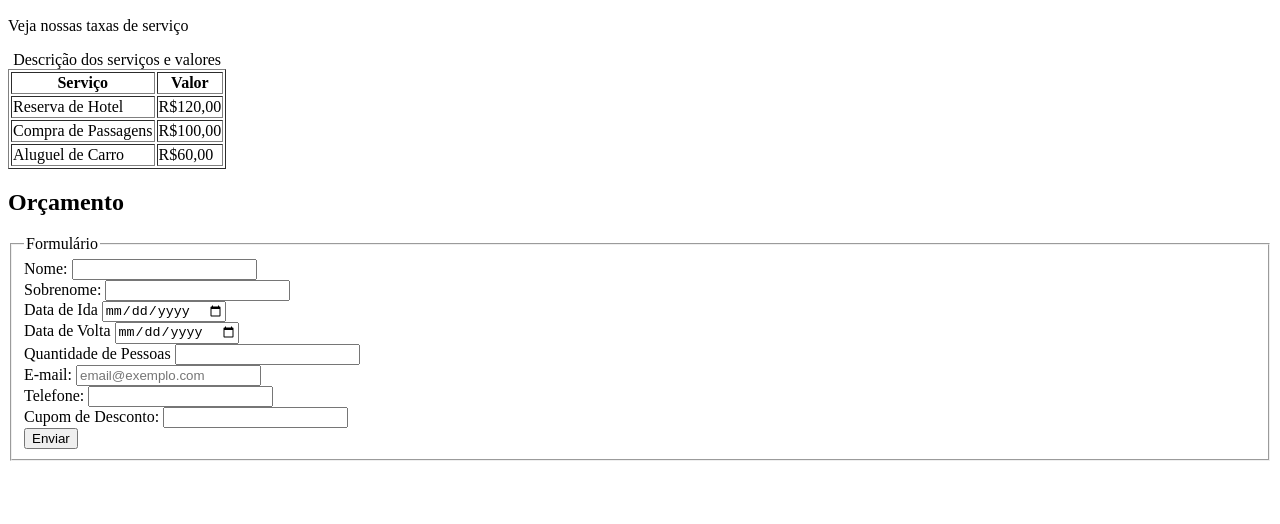
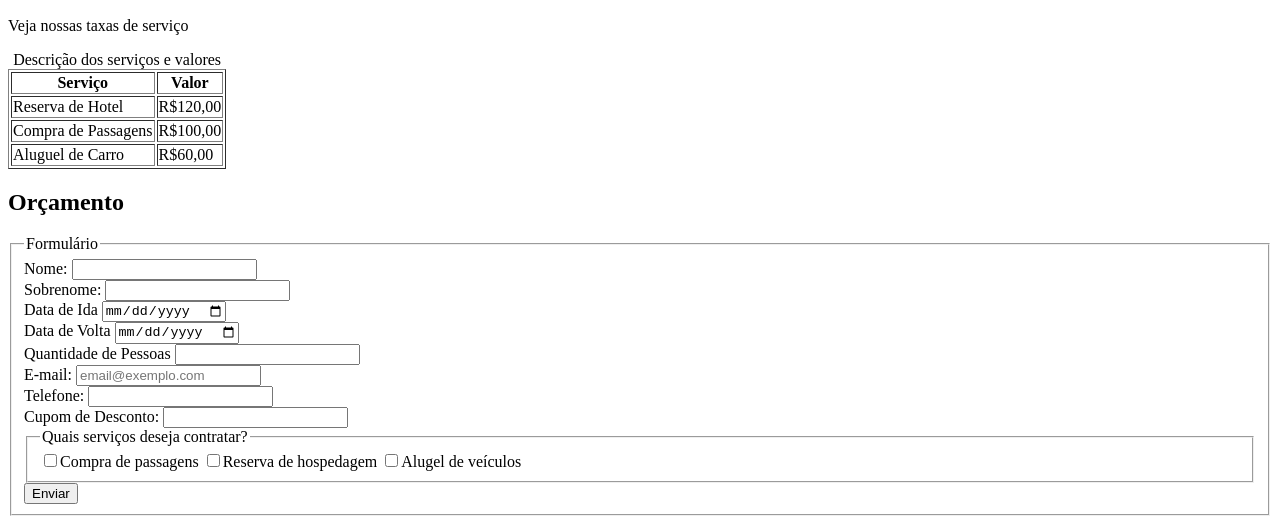
Before and after one commit to Maxdev1017x/site-0, a plain HTML site: page index.html in a window 1280 px wide. Shown: the part 4089-4613 px from the top of the page. Before the commit the page ends 4558 px from the top, so only its background shows below. Drawn offline with Linux system fonts and the light colour scheme.

Commit message:
➕ feat: Add no form campo 'serviços' com checkbox

```diff
--- a/index.html
+++ b/index.html
@@ -130,6 +130,22 @@
                         <label for="cupomDesconto">Cupom de Desconto:</label>
                         <input type="text" id="cupomDesconto" name="cupomDesconto">
                     </div>
+
+                    <div>
+                        <fieldset>
+                            <legend>Quais serviços deseja contratar?</legend>
+                            <label for="passagens">
+                                <input type="checkbox" name="passagens" id="passagens" value="Passagens">Compra de passagens
+                            </label>
+                            <label for="hospedagem">
+                                <input type="checkbox" name="hospedagem" id="hospedagem" value="Hospedagem">Reserva de hospedagem
+                            </label>
+                            <label for="veiculos">
+                                <input type="checkbox" name="veiculos" id="veiculo" value="Veiculo">Alugel de veículos
+                            </label>
+                        </fieldset>
+                    </div>
+
                     <div>
                         <button type="submit">Enviar</button>
                     </div>
```
